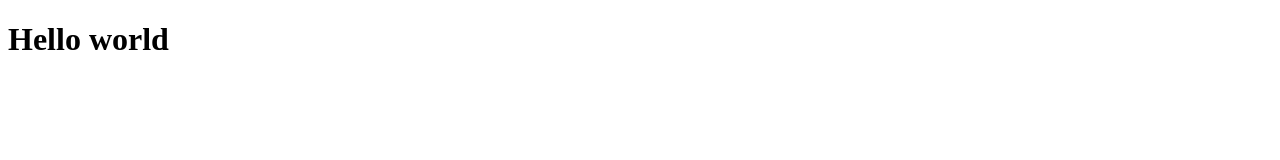
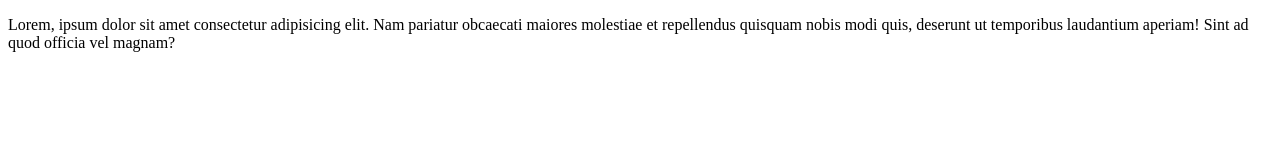
Before and after one commit to bbgrabbag/git-demo-collab, a plain HTML site: page index.html in a window 1280 px wide. Drawn offline with Linux system fonts and the light colour scheme.

Commit message:
finished main section

```diff
--- a/index.html
+++ b/index.html
@@ -7,6 +7,10 @@
     <title>Collab!</title>
 </head>
 <body>
-    <h1>Hello world</h1>
+    <main>
+        <p>
+            Lorem, ipsum dolor sit amet consectetur adipisicing elit. Nam pariatur obcaecati maiores molestiae et repellendus quisquam nobis modi quis, deserunt ut temporibus laudantium aperiam! Sint ad quod officia vel magnam?
+        </p>
+    </main>
 </body>
 </html>
```
